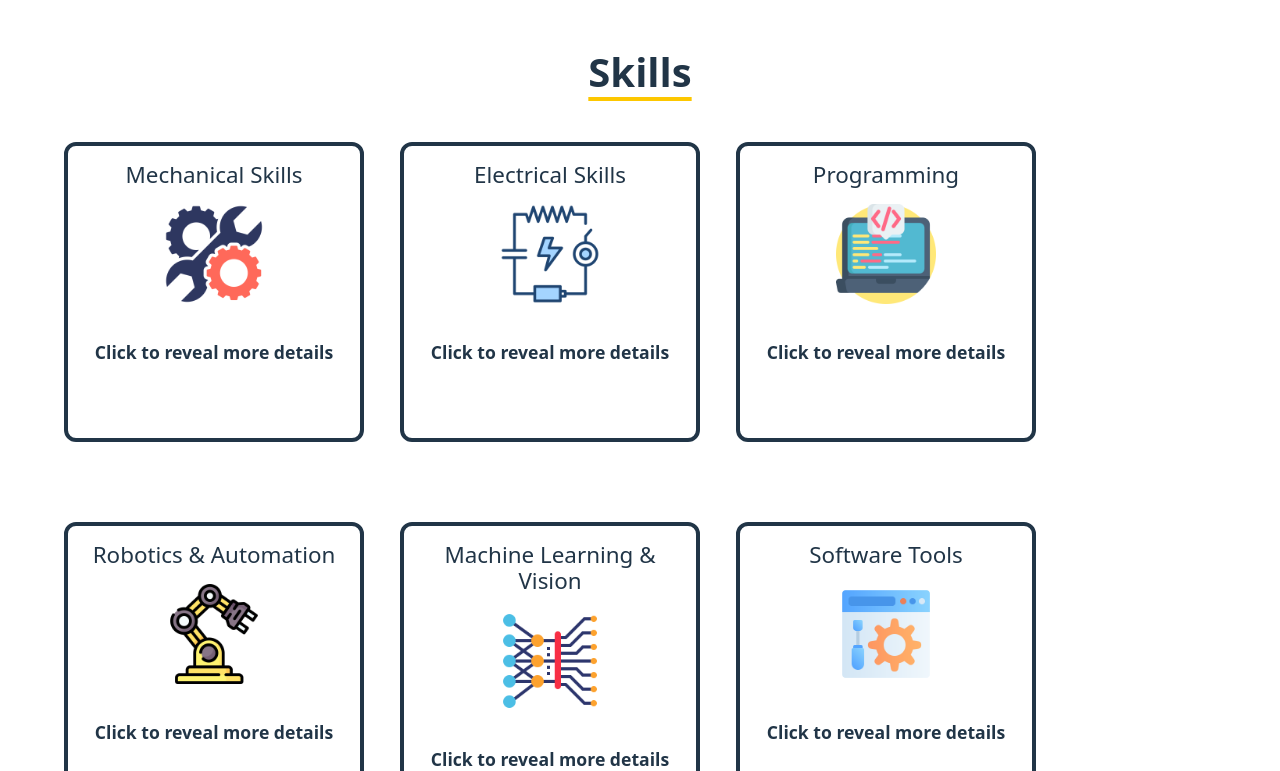
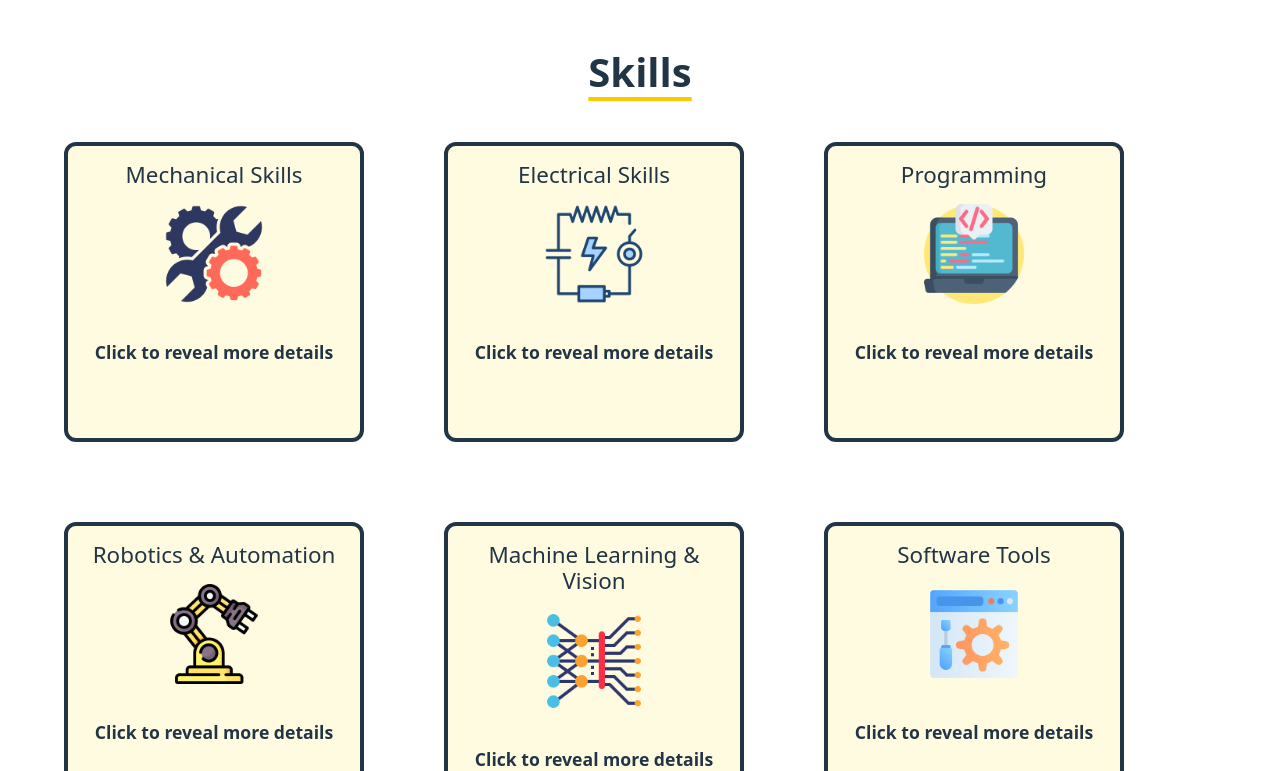
Before and after one commit to roydenteh99/Updated_Portfolio, a React (Vite) app: page / in a window 1280 px wide. Shown: the part 1180-1951 px from the top of the page. Built offline with nearby package versions, Linux system fonts and the light colour scheme.

Commit message:
changed some colours and positioning

```diff
--- a/src/UIComponents/CardFlip/CardFlip.jsx
+++ b/src/UIComponents/CardFlip/CardFlip.jsx
@@ -13,12 +13,12 @@ export default function CardFlip({frontContent =<h1>front Side</h1>, backContent
         transition={{ duration: 0.5 }}
       >
         <div style={{ position: "absolute", width: "100%", height: "100%", backfaceVisibility: "hidden",
-			display: "flex", alignItems: "center", justifyContent: "center"}}>
+			display: "flex", justifyContent: "center"}}>
           {frontContent || <p>Front</p>}
         </div>
 
         <div style={{ position: "absolute", width: "100%", height: "100%", backfaceVisibility: "hidden",
-			 transform: "rotateY(180deg)", display: "flex", alignItems: "center", justifyContent: "center", }}>
+			 transform: "rotateY(180deg)", display: "flex", justifyContent: "center", }}>
           {backContent}
         </div>
       </motion.div>
--- a/src/UIComponents/ListWithSubject/ListOfList.jsx
+++ b/src/UIComponents/ListWithSubject/ListOfList.jsx
@@ -10,12 +10,12 @@ export default function ListOfList({ list_of_list = [], field = "All" }) {
     );
 
     return (
-        <div className="flex flex-col  md:flex-row gap-2 md:gap-20 flex-wrap   p-4">
+        <div className="flex flex-col  md:flex-row items-center gap-2 md:gap-20 flex-wrap  p-4">
             {filtered_list.map((single_list, index) => {
 
                 // 2. Define the content for the back of the card
                 const frontContent = (
-                    <div className="p-4 text-center justify-items-center rounded-xl border-4  w-full h-full">
+                    <div className="p-4 text-center justify-items-center rounded-xl border-4  w-full h-full bg-yellow-200/25">
                         <h2 className="text-xl font-bold">
                             {single_list.subject || 'List Info'}
                         </h2>
@@ -34,12 +34,12 @@ export default function ListOfList({ list_of_list = [], field = "All" }) {
 
                 // 3. Define the content for the front of the card
                 // This is your existing ListWithSubject component.
-                const backContent = <div className="border-4 rounded-xl w-full h-full">
+                const backContent = <div className="border-4 rounded-xl w-full h-full h-full bg-yellow-200/25">
 				 <ListWithSubject data={single_list} />
 				 </div>;
 
                 return (
-                    <div key={index} className="flex-shrink-0 w-64">
+                    <div key={index} className="">
                         <CardFlip
                             // 4. Pass the ListWithSubject component as the Front Side
                             frontContent={frontContent}
--- a/src/index.css
+++ b/src/index.css
@@ -78,11 +78,17 @@ h3 {
 
 
 section {
-	padding: 2rem;
+	padding: 0.5rem;
 	text-align: left;
 	margin-bottom: 1.5rem;
 	margin-top: 1.5rem;
 
+}
+
+@media (min-width: 768px) {
+    section {
+		padding: 2rem;
+    }
 }
 
 section.timeline {
@@ -111,7 +117,7 @@ button {
   font-size: 0.8em;
   font-weight: 500;
   font-family: inherit;
-  background-color: #c78c1d;
+  background-color: #ffb300;
   cursor: pointer;
   transition: border-color 0.25s;
 }
```
